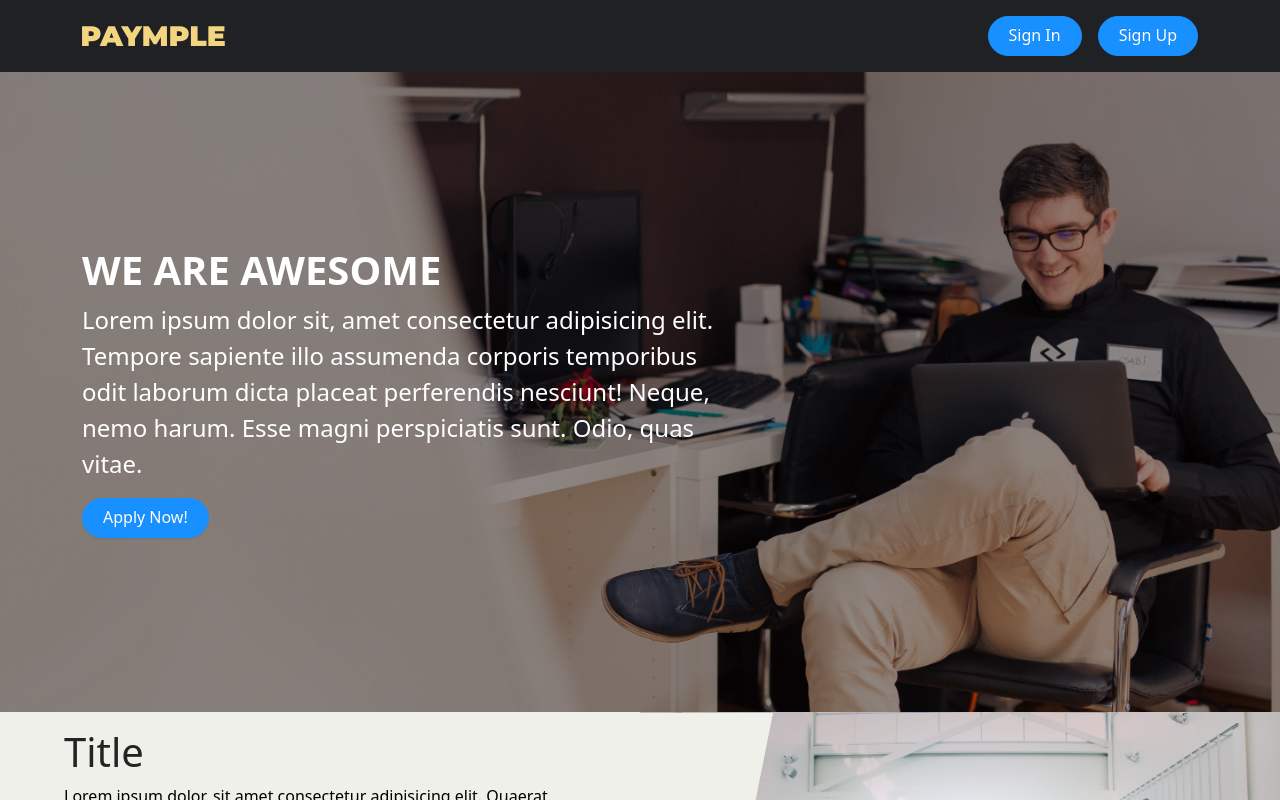
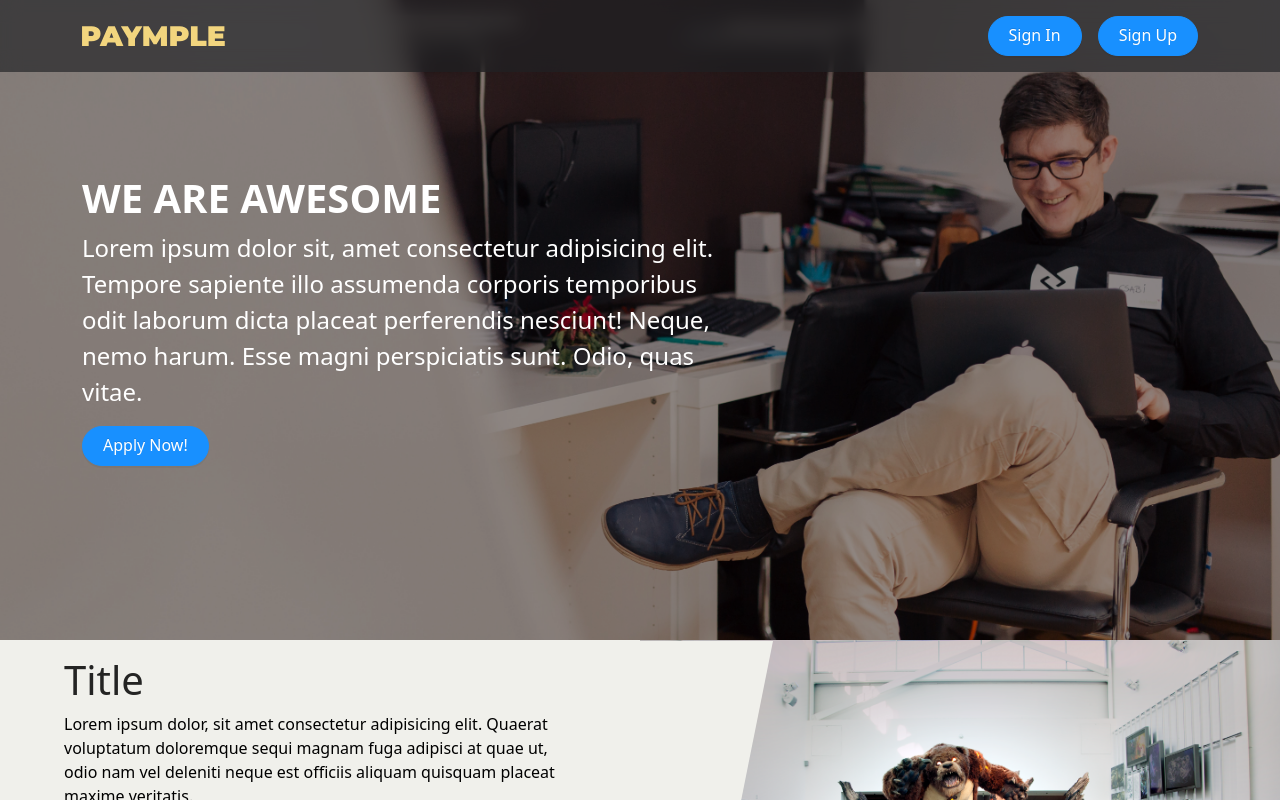
Before and after one commit to sdtrdev/paymple-ui, a React (Create React App) app: page / in a window 1280 px wide. Shown: the top 800 px of the page. Built offline with nearby package versions, Linux system fonts and the light colour scheme.

Commit message:
Hotfix: add animation to site header

```diff
--- a/src/components/Shareds/SiteHeader/SiteHeader.scss
+++ b/src/components/Shareds/SiteHeader/SiteHeader.scss
@@ -3,6 +3,25 @@ $this: 'header';
 header {
   &.component.is-#{$this} {
     padding: 0.5rem 0;
+    transition: transform 0.225s linear;
+    width: 100%;
+    transform: translateY(0);
+    background-color: #202124aa;
+    backdrop-filter: blur(10px);
+    z-index: 100;
+
+    &.is {
+      &-absolute {
+        position: absolute;
+        transform: translateY(-100%);
+      }
+
+      &-fixed {
+        position: fixed;
+        transform: translateY(0);
+      }
+    }
+
     .#{$this}--columns {
       display: flex;
       flex-wrap: wrap;
@@ -10,24 +29,29 @@ header {
       align-items: center;
       margin: 0 -1rem;
       padding: 0 0.5rem;
+
       &__item {
         padding: 0.5rem;
+
         &.is-logo {
           a {
             display: block;
             color: #f2d57e;
           }
+
           svg {
             display: block;
             height: 1.25rem;
             width: auto;
           }
         }
+
         &.is-actions {
           display: flex;
           flex-wrap: wrap;
           padding-left: 0;
           padding-right: 0;
+
           a {
             display: block;
             margin: 0 0.5rem;
--- a/src/components/Shareds/SiteHeader/index.tsx
+++ b/src/components/Shareds/SiteHeader/index.tsx
@@ -1,11 +1,40 @@
+import React, { useEffect, useState } from 'react';
 import { Button } from 'antd';
-import React from 'react';
 import { Link } from 'react-router-dom';
 import './SiteHeader.scss';
 
-const Header = function () {
+type ScrollDirection = 'top' | 'down';
+type HeaderPosition = 'absolute' | 'fixed';
+
+const Header = () => {
+  const [headerPos, setHeaderPos] = useState<HeaderPosition>('absolute');
+  const [lastScroll, setLastScroll] = useState(0);
+  const [scrollDirection, setScrollDirection] = useState<ScrollDirection>('top');
+
+  useEffect(() => {
+    const toggleHeader = () => {
+      setLastScroll(window.scrollY);
+      setScrollDirection(window.scrollY > lastScroll ? 'down' : 'top');
+      setLastScroll(window.scrollY);
+    };
+
+    window.addEventListener('scroll', toggleHeader);
+
+    return () => {
+      window.removeEventListener('scroll', toggleHeader);
+    };
+  }, [lastScroll]);
+
+  useEffect(() => {
+    if (scrollDirection === 'top') {
+      setHeaderPos('fixed');
+    } else {
+      setHeaderPos('absolute');
+    }
+  }, [scrollDirection]);
+
   return (
-    <header className="component is-header">
+    <header className={`component is-header is-${headerPos}`}>
       <div className="container header--container">
         <div className="header--columns">
           <div className="header--columns__item is-logo">
```
